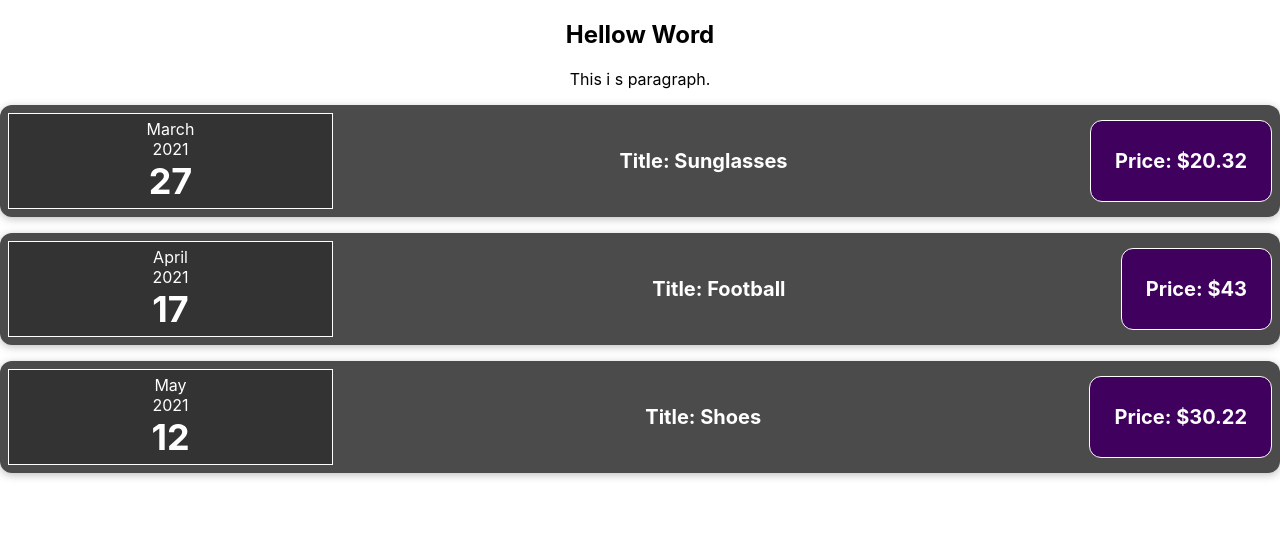
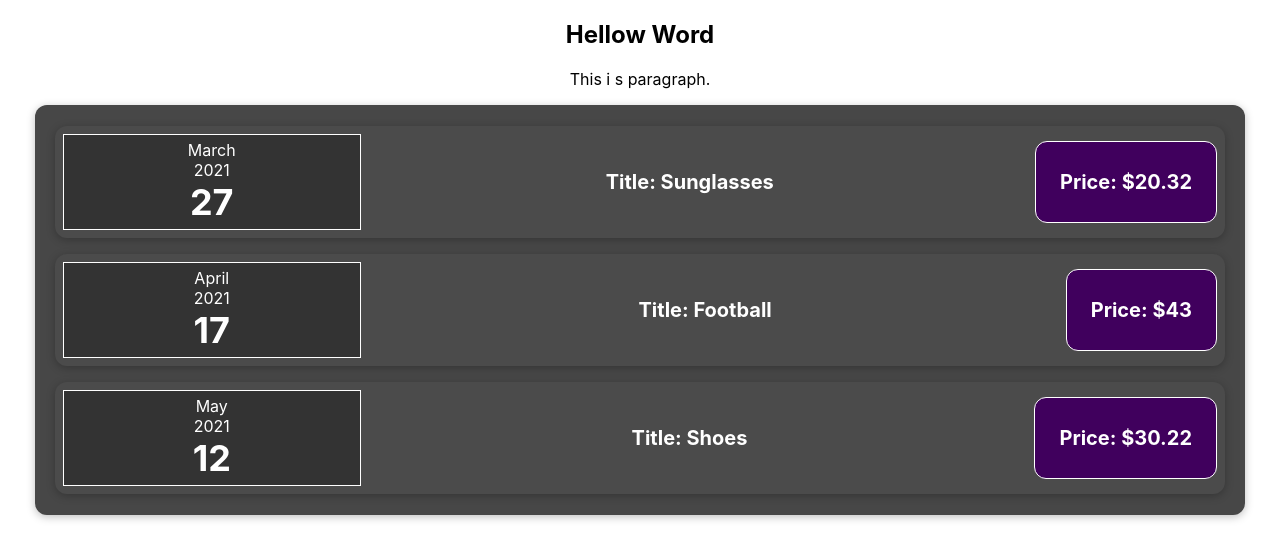
Before and after one commit to przemekdab1993/react-project-zero, a React (Create React App) app: page / in a window 1280 px wide. Shown: the top 560 px of the page. Built offline with nearby package versions, Linux system fonts and the light colour scheme.

Commit message:
podział na dodatkowe komponenty, posortowanie po katalogach komponentów

```diff
--- a/src/App.js
+++ b/src/App.js
@@ -1,6 +1,6 @@
 
 import './App.css';
-import ExpenseItem from './components/Expense/ExpenseItem';
+import Expenses from './components/Expense/Expenses';
 
 function App() {
 
@@ -14,21 +14,7 @@ function App() {
         <div className="App">
             <h2>Hellow Word</h2>
             <p>This i s paragraph.</p>
-            <ExpenseItem
-                title={expenses[0].title}
-                date={expenses[0].date}
-                price={expenses[0].price}
-            />
-            <ExpenseItem
-                title={expenses[1].title}
-                date={expenses[1].date}
-                price={expenses[1].price}
-            />
-            <ExpenseItem
-                title={expenses[2].title}
-                date={expenses[2].date}
-                price={expenses[2].price}
-            />
+            <Expenses expenses={expenses} />
         </div>
     );
 }
--- a/src/components/Expense/ExpenseItem.css
+++ b/src/components/Expense/ExpenseItem.css
@@ -2,10 +2,8 @@
     display: flex;
     justify-content: space-between;
     align-items: center;
-    box-shadow: 0 2px 8px rgba(0, 0, 0, 0.25);
     padding: 0.5rem;
     margin: 1rem 0;
-    border-radius: 12px;
     background-color: #4b4b4b;
 }
 
--- a/src/components/Expense/ExpenseItem.js
+++ b/src/components/Expense/ExpenseItem.js
@@ -1,11 +1,12 @@
 import './ExpenseItem.css';
 
 import ExpenseDate from "./ExpenseDate";
+import Card from "../UserInterface/Card";
 
 function ExpenseItem(props) {
 
     return (
-        <div className="expense-item">
+        <Card className="expense-item">
             <ExpenseDate date={ props.date } />
             <div className="expense-item__description">
                 <h2>Title: <span>{ props.title }</span></h2>
@@ -13,7 +14,7 @@ function ExpenseItem(props) {
                     <p>Price: <span>${ props.price }</span></p>
                 </div>
             </div>
-        </div>
+        </Card>
     );
 }
 
--- /dev/null
+++ b/src/components/Expense/Expenses.css
@@ -0,0 +1,6 @@
+.expenses-list {
+    max-width: 1170px;
+    margin: 0 auto;
+    background-color: #474747;
+    padding: 5px 20px;
+}
--- /dev/null
+++ b/src/components/Expense/Expenses.js
@@ -0,0 +1,27 @@
+import './Expenses.css';
+
+import ExpenseItem from "./ExpenseItem";
+import Card from "../UserInterface/Card";
+
+function Expenses(props) {
+    return (
+        <Card className="expenses-list">
+            <ExpenseItem
+                title={props.expenses[0].title}
+                date={props.expenses[0].date}
+                price={props.expenses[0].price}
+            />
+            <ExpenseItem
+                title={props.expenses[1].title}
+                date={props.expenses[1].date}
+                price={props.expenses[1].price}
+            />
+            <ExpenseItem
+                title={props.expenses[2].title}
+                date={props.expenses[2].date}
+                price={props.expenses[2].price}
+            />
+        </Card>
+    );
+}
+export default Expenses;
--- /dev/null
+++ b/src/components/UserInterface/Card.css
@@ -0,0 +1,4 @@
+.card {
+    border-radius: 12px;
+    box-shadow: 0 2px 8px rgba(0, 0, 0, 0.25);
+}
--- /dev/null
+++ b/src/components/UserInterface/Card.js
@@ -0,0 +1,14 @@
+import './Card.css';
+
+function Card(props) {
+
+    const className = 'card ' + props.className;
+
+    return (
+        <div className={className}>
+            {props.children}
+        </div>
+    )
+}
+
+export default Card;
```
